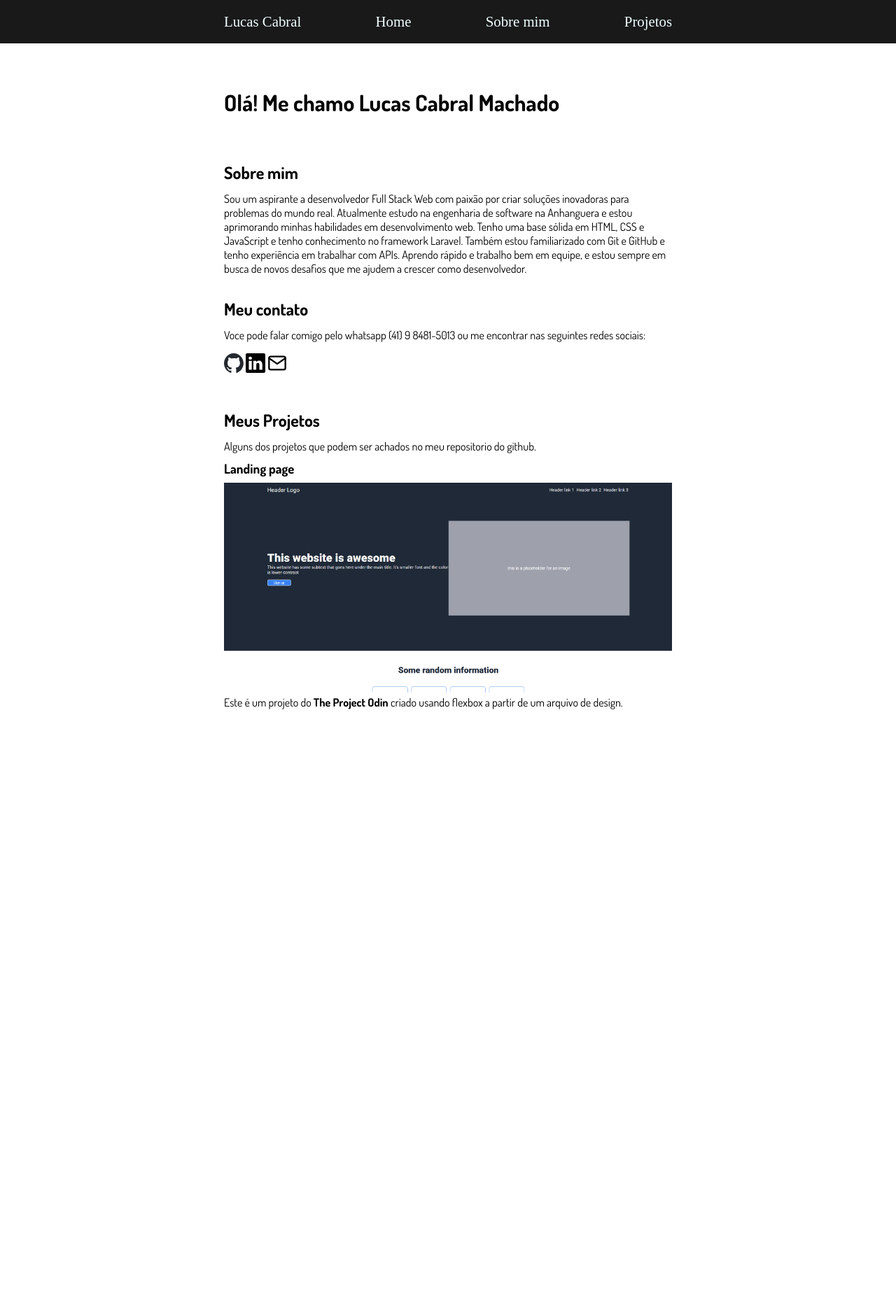
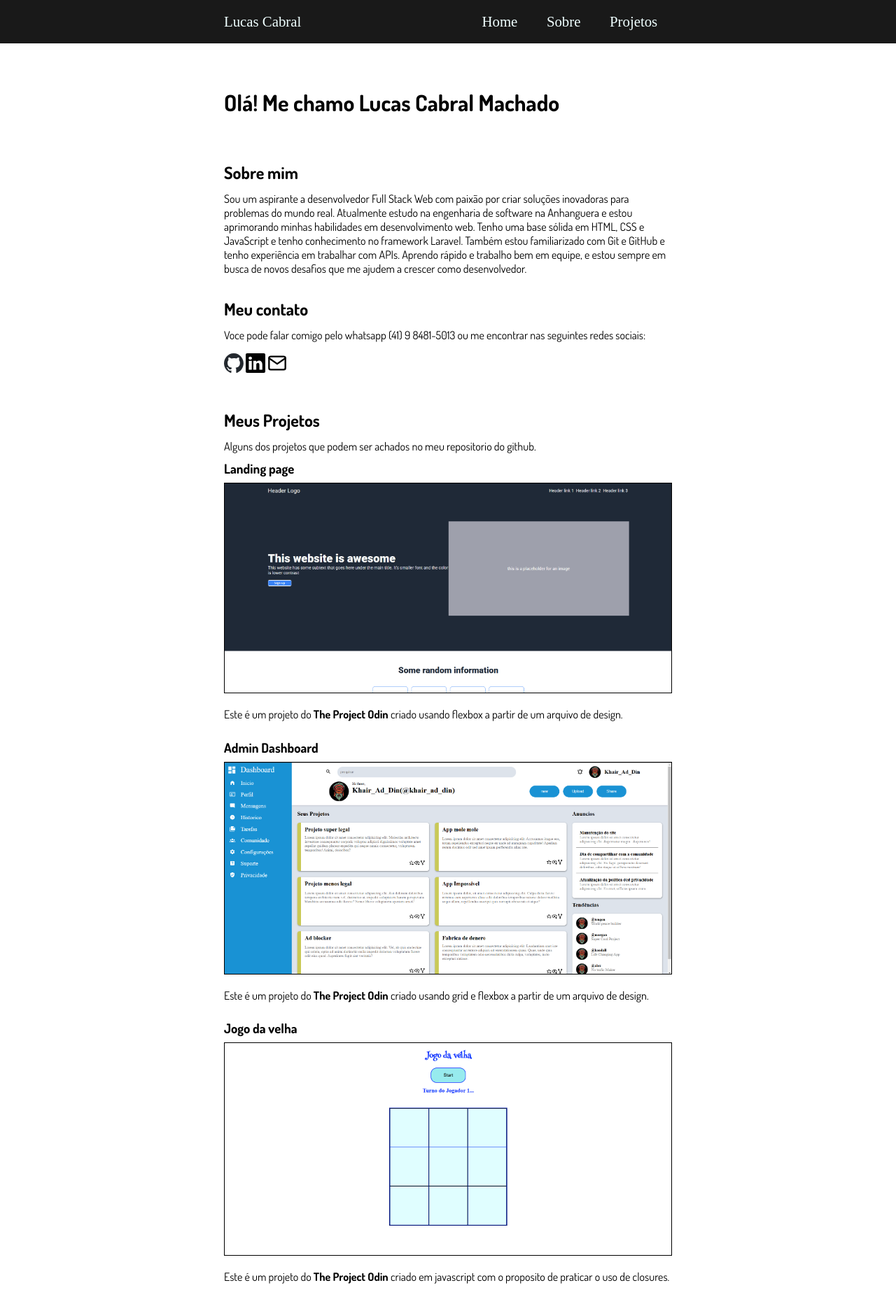
Before and after one commit to lukscabral/lukscabral.github.io, a plain HTML site: page index.html in a window 1280 px wide. Shown: the top 1854 px of the page at 70% size. Before the commit the page ends 1046 px from the top, so only its background shows below. Drawn offline with Linux system fonts and the light colour scheme; a web font is replaced by a local one.

Commit message:
mini projetos adicionados

```diff
--- a/index.html
+++ b/index.html
@@ -13,9 +13,11 @@
     <header>
         <nav>
             <a href="#logo">Lucas Cabral</a>
-            <a href="index.html">Home</a>
-            <a href="#sobre">Sobre mim</a>
-            <a href="#projetos">Projetos</a>
+            <ul>
+                <li><a href="https://lukscabral.github.io/">Home</a></li>
+                <li><a href="#sobre">Sobre</a></li>
+                <li><a href="#projetos">Projetos</a></li>
+            </ul>
         </nav>
     </header>
     <main>
@@ -40,8 +42,33 @@
                 <p>Alguns dos projetos que podem ser achados no meu repositorio do github.</p>
                 <div class="card">
                     <h3>Landing page</h2>
-                    <a href="https://lukscabral.github.io/odin_landingpage/"><img src="odin_landing_page.png" alt="projeto landing page"></a>
+                    <a href="https://lukscabral.github.io/odin_landingpage/" target="_blank"><img src="img/odin_landing_page.png" alt="projeto landing page"></a>
                     <p>Este é um projeto do <a href="https://www.theodinproject.com/">The Project Odin</a> criado usando flexbox a partir de um arquivo de design. </p>
+                </div>
+                <div class="card">
+                    <h3>Admin Dashboard</h3>
+                    <a href="https://lukscabral.github.io/Estudos/Admin_dashboard/" target="_blank"><img src="img/admin_dashboard.png" alt="projeto admin dashboard"></a>
+                    <p>Este é um projeto do <a href="https://www.theodinproject.com/">The Project Odin</a> criado usando grid e flexbox a partir de um arquivo de design.</p>
+                </div>
+                <div class="card">
+                    <h3>Jogo da velha</h3>
+                    <a href="https://lukscabral.github.io/Estudos/Jogo_da_velha/" target="_blank"><img src="img/jogo_da_velha.png" alt="projeto do jogo da velha"></a>
+                    <p>Este é um projeto do <a href="https://www.theodinproject.com/">The Project Odin</a> criado em javascript com o proposito de praticar o uso de closures.</p>
+                </div>
+                <div class="card">
+                    <h3>Biblioteca</h3>
+                    <a href="https://lukscabral.github.io/Estudos/Biblioteca/" target="_blank"><img src="img/biblioteca.png" alt="projeto biblioteca"></a>
+                    <p>Este é um projeto do <a href="https://www.theodinproject.com/">The Project Odin</a> de um app de uma biblioteca criado usando flexbox e Javascript.</p>
+                </div>
+                <div class="card">
+                    <h3>Jogo do Rabisco</h3>
+                    <a href="https://lukscabral.github.io/Estudos/Etch_a_sketch/" target="_blank"><img src="img/etch_a_sketch.png" alt="Projeto jogo do rabisco"></a>
+                    <p>Este é um projeto do <a href="https://www.theodinproject.com/">The Project Odin</a> do jogo de desenhar - Etch a sketch usando css e Javascript</p>
+                </div>
+                <div class="card">
+                    <h3>Pagina de formulario</h3>
+                    <a href="https://lukscabral.github.io/Estudos/Sign_up_form/" target="_blank"><img src="img/form.png" alt="pagina de formulario"></a>
+                    <p>Este é um projeto do <a href="https://www.theodinproject.com/">The Project Odin</a> criado usando flexbox a partir de um arquivo de design.</p>
                 </div>
             </article>
         </div>
--- a/style.css
+++ b/style.css
@@ -13,6 +13,7 @@
     padding: 0;
     margin: 0;
     box-sizing: border-box;
+
 }
 body{
     min-height: 100vh;
@@ -20,6 +21,7 @@ body{
     flex-direction: column;
     align-items: center;
     overflow-x: hidden;
+
 }
 body a{
     text-decoration: none;
@@ -40,7 +42,15 @@ nav{
     font-size: 1.3em;
     align-items: center;
 }
-
+nav ul {
+    display: flex;
+    flex-direction: row;
+    justify-content: space-between;
+}
+nav ul li {
+    padding: 1em;
+    list-style: none;
+}
 main{
     width: 50vw;
     font-family: "Dosis", serif;
@@ -64,6 +74,7 @@ article {
 }
 article img{
     width: 100%;
+
 }
 article a {
     color:black;
@@ -76,5 +87,10 @@ article a {
 }
 #contato_icones {
     padding:1em 0;
-
 }
+.card p{
+    padding: 1em 0;
+}
+.card img {
+    border: 1px solid black;
+}
```
Also changed, not shown: img/admin_dashboard.png (added), img/biblioteca.png (added), img/etch_a_sketch.png (added), img/form.png (added), img/jogo_da_velha.png (added), img/odin_landing_page.png (renamed from odin_landing_page.png).
